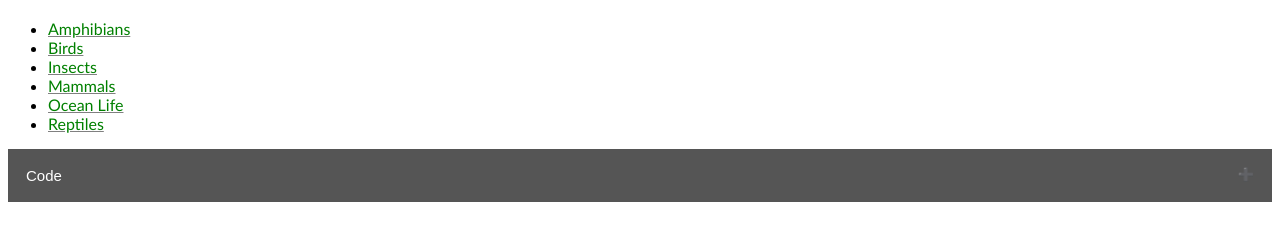
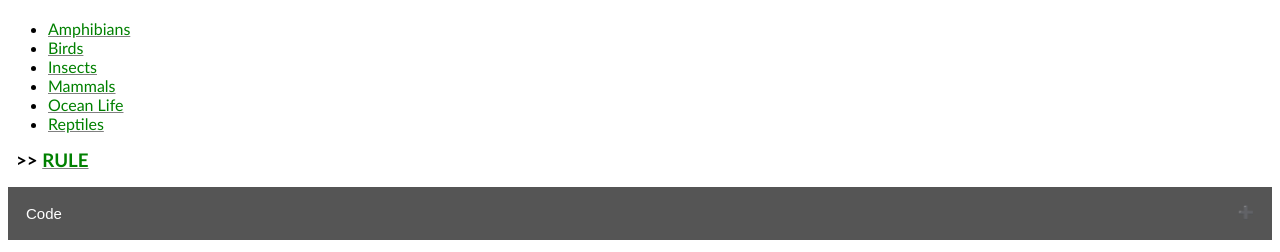
Before and after one commit to loldonut/hev-abai, a plain HTML site: page index.html in a window 1280 px wide. Shown: the part 90-342 px from the top of the page. Drawn offline with Linux system fonts and the light colour scheme.

Commit message:
add rule project to main paage

```diff
--- a/index.html
+++ b/index.html
@@ -21,6 +21,8 @@
             <li><a href="animal-kingdom/animals/reptiles.html">Reptiles</a></li>
         </ul>
 
+        <h3 id="project-link"><a href="rule/index.html">RULE</a></h3>
+
         <button target="button" class="collapsible">
             Code
         </button>
--- a/styles.css
+++ b/styles.css
@@ -66,3 +66,12 @@ a:hover {
     padding-left: .4rem;
     padding-bottom: .8rem;
 }
+
+#project-link {
+    margin: 1rem;
+    margin-left: .5rem;
+}
+
+#project-link::before {
+    content: ">> ";
+}
```
